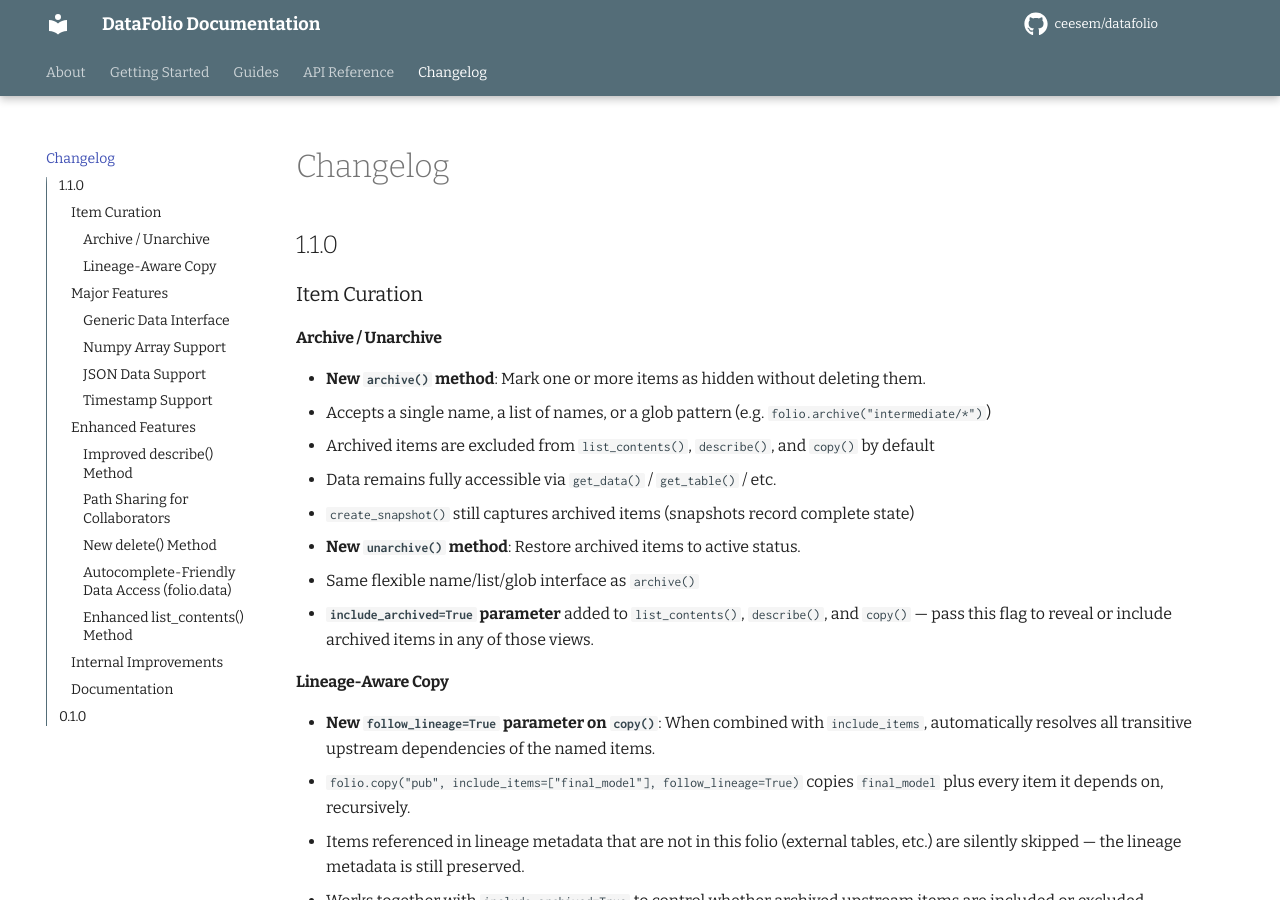
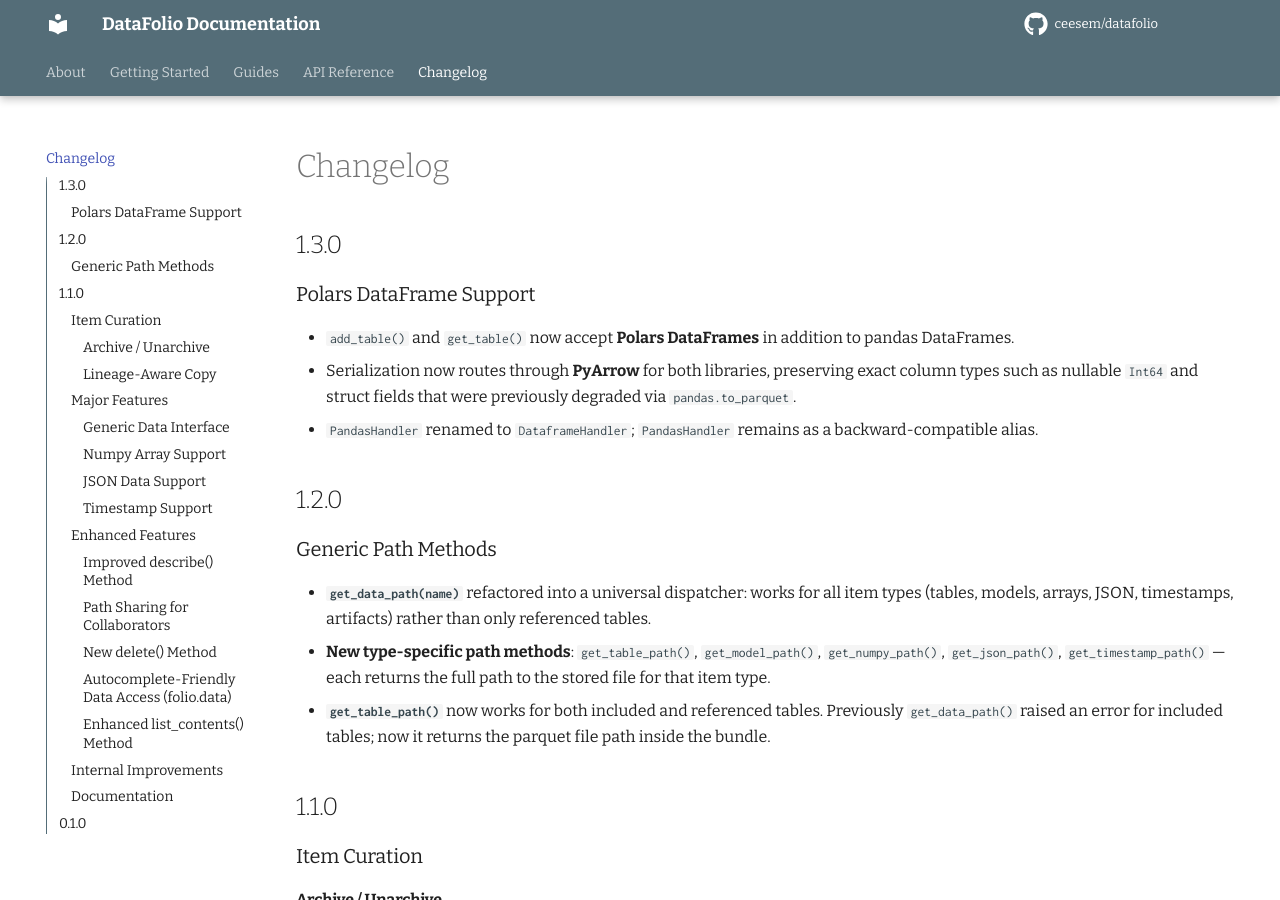
Before and after one commit to ceesem/datafolio, an MkDocs documentation site: the page built from docs/changelog.md, in a window 1280 px wide and 900 px high. Built offline with MkDocs 1.6.1 and Material for MkDocs 9.7.7, drawn with Linux system fonts in a browser that asks for light colours; comment, search, counter and statistics services are not loaded.

Commit message:
tweak docs plus pyproject build support

```diff
--- a/docs/changelog.md
+++ b/docs/changelog.md
@@ -1,4 +1,20 @@
 # Changelog
+
+## 1.3.0
+
+### Polars DataFrame Support
+
+- `add_table()` and `get_table()` now accept **Polars DataFrames** in addition to pandas DataFrames.
+- Serialization now routes through **PyArrow** for both libraries, preserving exact column types such as nullable `Int64` and struct fields that were previously degraded via `pandas.to_parquet`.
+- `PandasHandler` renamed to `DataframeHandler`; `PandasHandler` remains as a backward-compatible alias.
+
+## 1.2.0
+
+### Generic Path Methods
+
+- **`get_data_path(name)`** refactored into a universal dispatcher: works for all item types (tables, models, arrays, JSON, timestamps, artifacts) rather than only referenced tables.
+- **New type-specific path methods**: `get_table_path()`, `get_model_path()`, `get_numpy_path()`, `get_json_path()`, `get_timestamp_path()` — each returns the full path to the stored file for that item type.
+- **`get_table_path()`** now works for both included and referenced tables. Previously `get_data_path()` raised an error for included tables; now it returns the parquet file path inside the bundle.
 
 ## 1.1.0
 
```
Also changed, not shown: docs/guides/getting-started.md (+2 -2 lines), pyproject.toml (+3 -4 lines), 1 other file.
